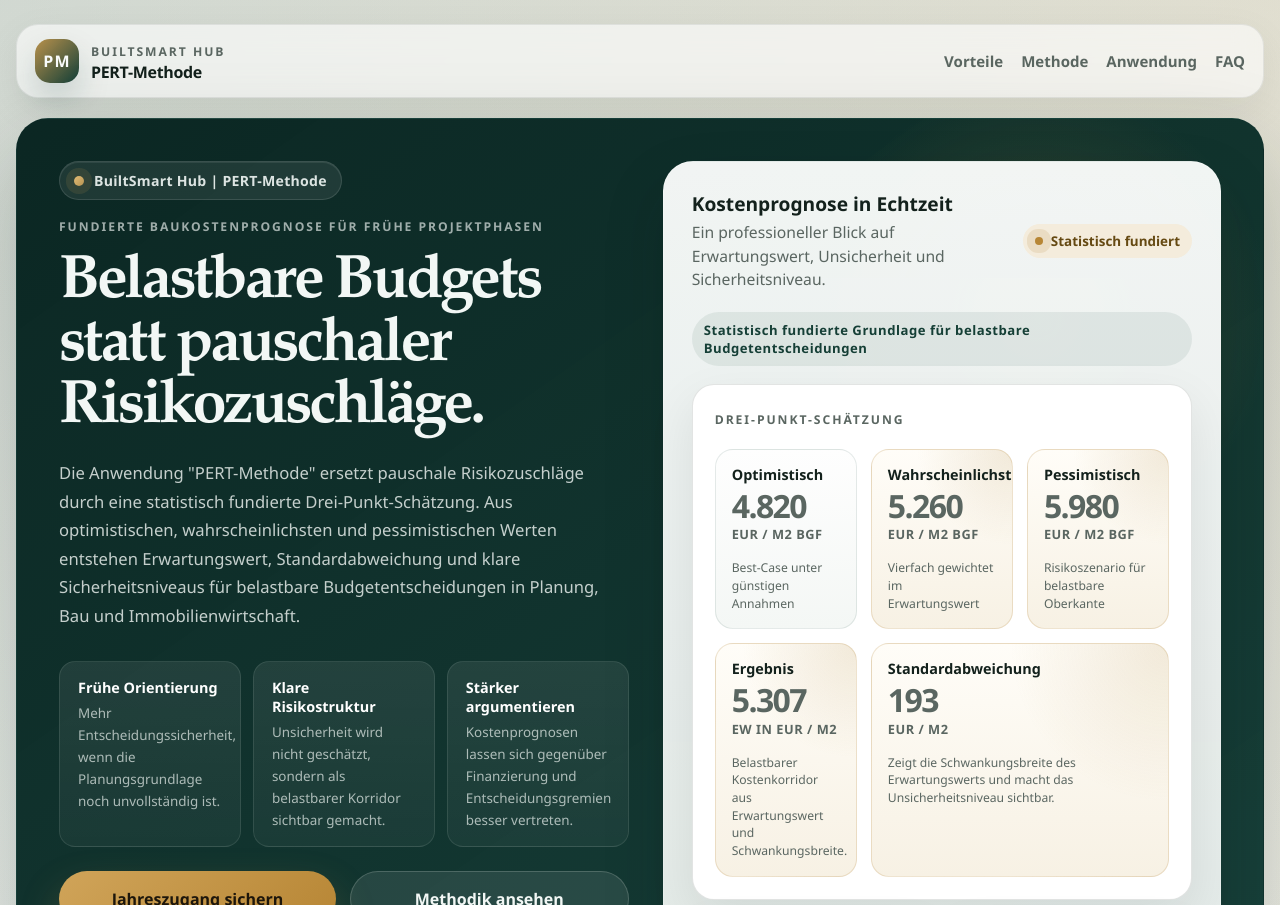
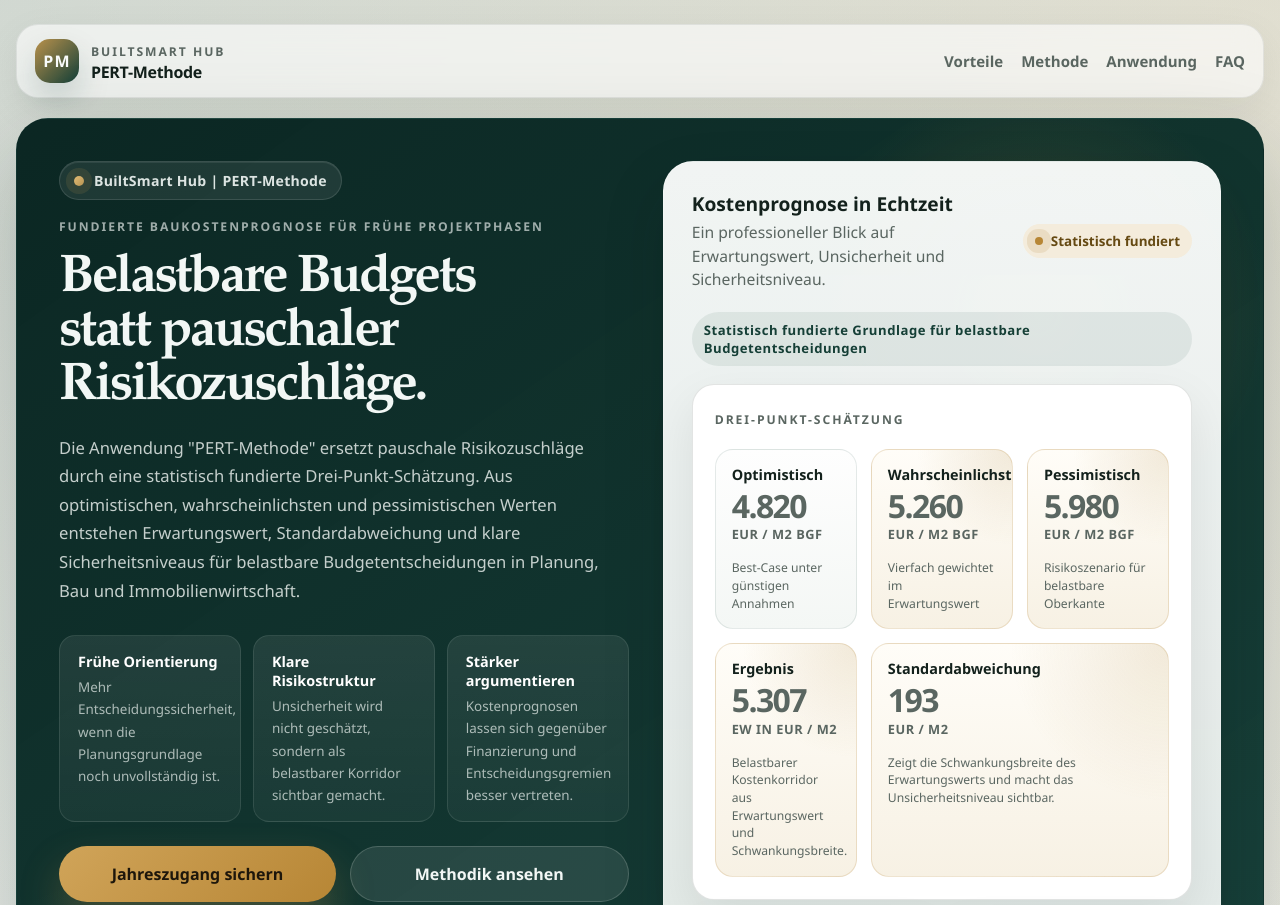
Before and after one commit to BM1964-25/pert-methode-landing, a plain HTML site: page index.html in a window 1280 px wide. Shown: the top 905 px of the page. Drawn offline with Linux system fonts and the light colour scheme.

Commit message:
Tighten hero headline scaling

```diff
--- a/index.html
+++ b/index.html
@@ -224,7 +224,7 @@
       h1 {
         margin-bottom: 18px;
         font-family: var(--font-serif);
-        font-size: clamp(2.7rem, 4.8vw, 5rem);
+        font-size: clamp(2.7rem, 4.15vw, 4.5rem);
         line-height: 1.02;
         letter-spacing: -0.05em;
         max-width: none;
```
